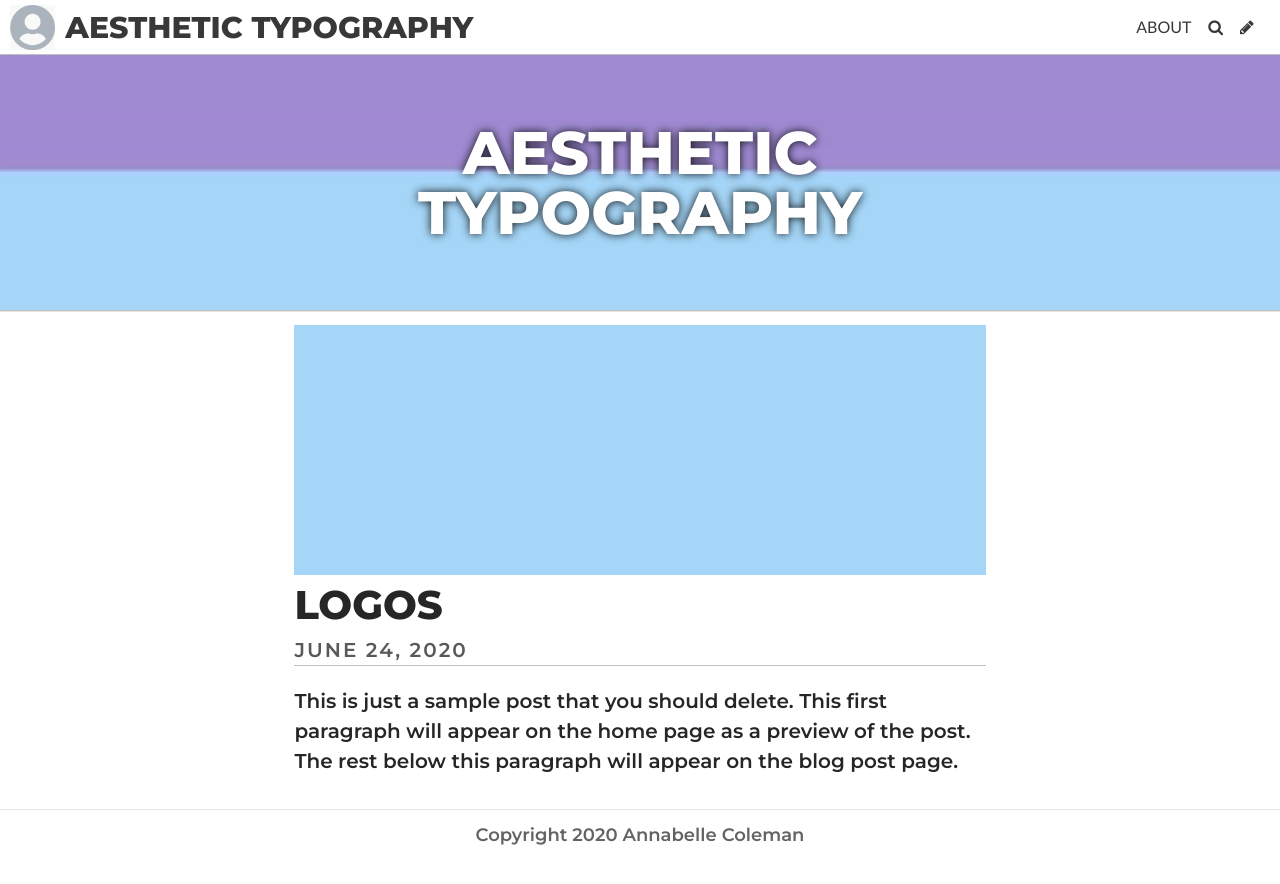
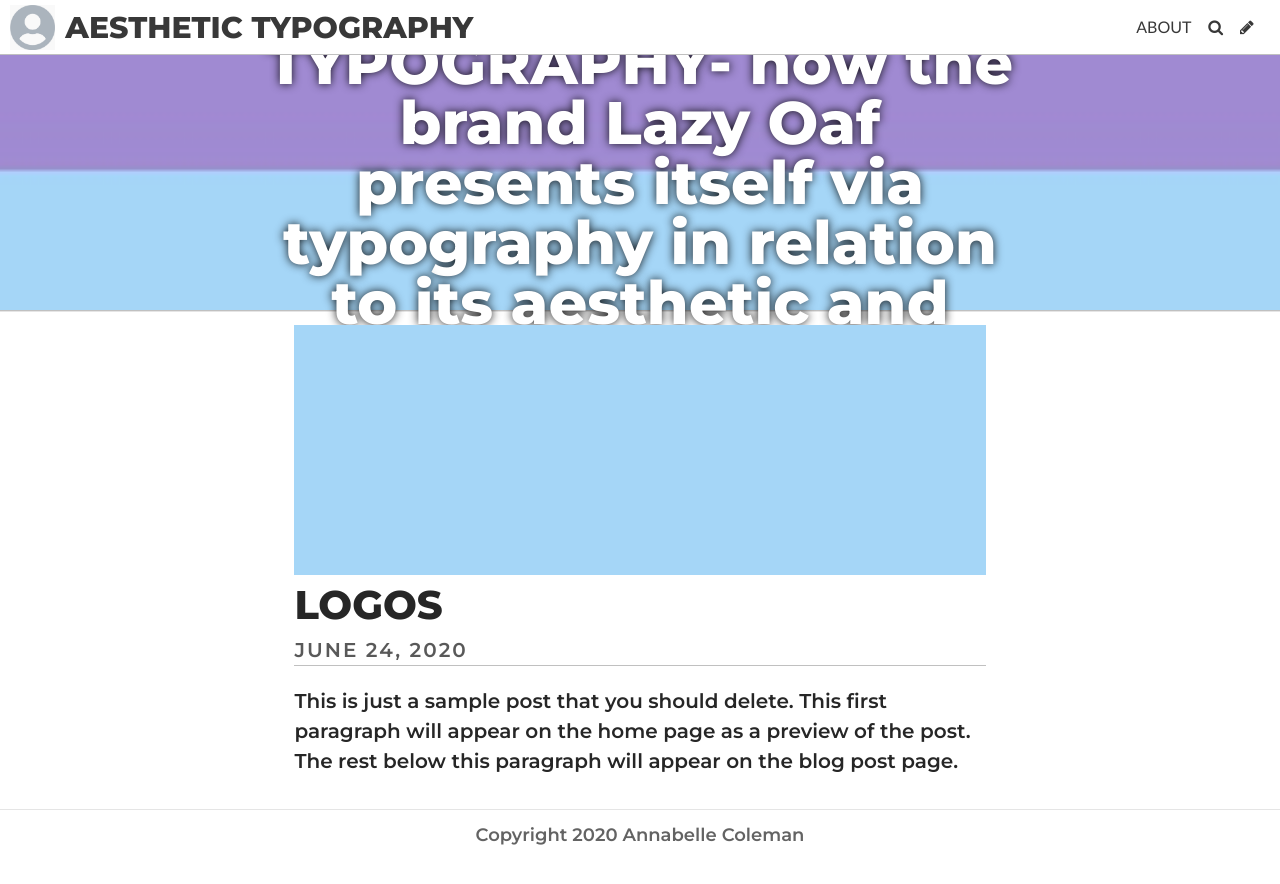
Before and after one commit to annabelle-coleman/typographydesign, a Jekyll site: the page built from index.html, in a window 1280 px wide. Shown: the top 884 px of the page. Built offline with Jekyll 4.4.1, drawn with Linux system fonts in a browser that asks for light colours; some web fonts are replaced; the list of posts is cut into pages by our own code.

Commit message:
Update Settings “general”

```diff
--- a/_data/settings.yml
+++ b/_data/settings.yml
@@ -1,7 +1,8 @@
 title: AESTHETIC TYPOGRAPHY
 description: How the brand Lazy Oaf presents itself via typography in relation
   to its aesthetic and identity.
-header_text: AESTHETIC TYPOGRAPHY
+header_text: AESTHETIC TYPOGRAPHY- how the brand Lazy Oaf presents itself via
+  typography in relation to its aesthetic and identity.
 footer_text: Copyright 2020 Annabelle Coleman
 header_feature_image: ../uploads/dualbackground.jpg
 bannerheight: 20vmax
```
